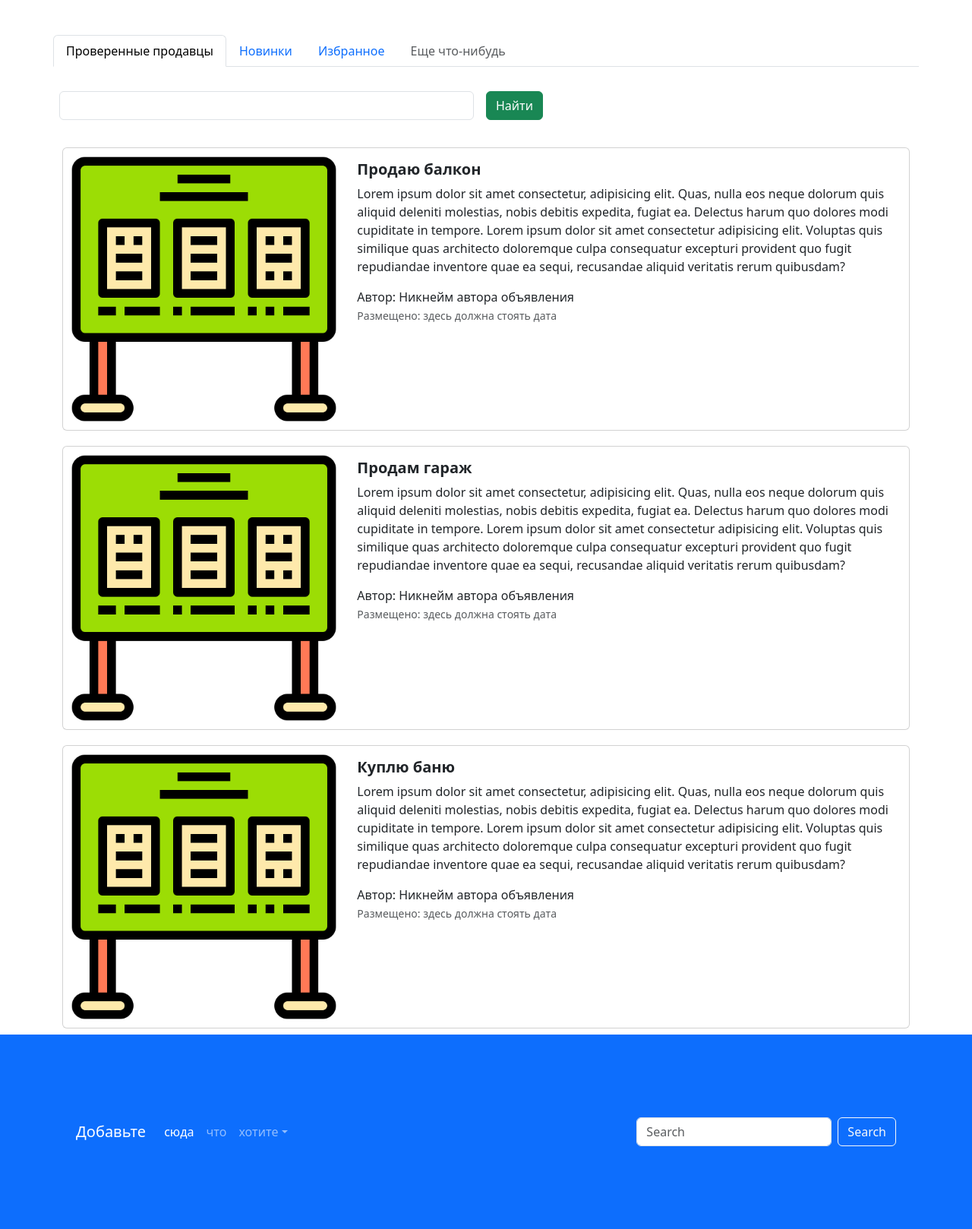
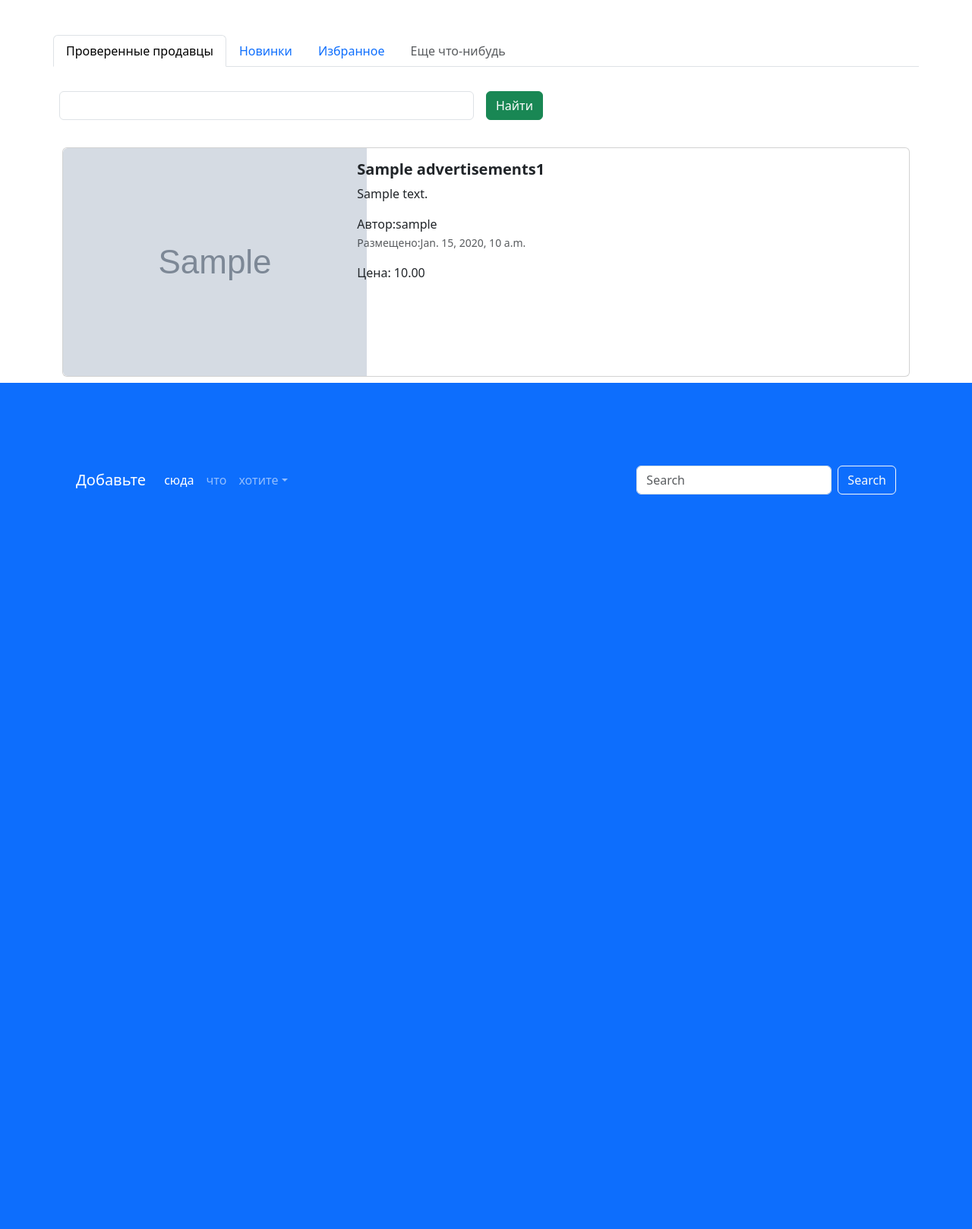
Before and after one commit to Rostendrikcs/Maximum_Edu, a Django app: page / in a window 1280 px wide. Shown: the part 702-2320 px from the top of the page at 76% size. After the commit the page ends 1353 px from the top, so only its background shows below. Run offline with Django 4.2, Linux system fonts and the light colour scheme; tables that the repository leaves empty hold one stand-in row (values such as "Sample post"); grey boxes marked "Sample" are stand-in pictures; some libraries are stand-ins or nearby versions.

Commit message:
new index

```diff
--- a/advertisements/template/index.html
+++ b/advertisements/template/index.html
@@ -27,7 +27,7 @@
     </a>
   </li>
   <li class="nav-item">
-    <a class="nav-link" href="advertisement-post">
+    <a class="nav-link" href="{% url 'adv_post' %}">
       <span style="font-weight: bold;">Разместить объявление</span>
     </a>
   </li>
@@ -104,88 +104,33 @@
       </div>
     </form>
   </div>
+  {% for adv in advertisements %}
   <div class="col">
     <div class="card mb-2" style="max-width: 1200px; margin-top: 20px;">
       <div class="row g-0">
         <div class="col-md-4">
           <a href="advertisement.html" class="nav-link">
-            <img src="img/adv.png" class="img-fluid rounded-start" alt="Card title">
+            <img src="{%if adv.image %} {{ adv.image.url }} {% else %} {% static 'img/adv.png' %} {% endif %}" class='img-flud rounded-start', alt="Cart title">
           </a>
         </div>
         <div class="col-md-8">
           <div class="card-body">
             <h5 class="card-title">
-              <a href="advertisement.html" class="nav-link"><strong>Продаю балкон</strong></a>
+              <a href="advertisement.html" class="nav-link"><strong>{{ adv.title }}</strong></a>
             </h5>
             <a href="advertisement.html" class="nav-link">
               <p class="card-text">
-                Lorem ipsum dolor sit amet consectetur, adipisicing elit. Quas, nulla eos neque dolorum quis aliquid
-                deleniti molestias, nobis debitis expedita, fugiat ea. Delectus harum quo dolores modi cupiditate in
-                tempore. Lorem ipsum dolor sit amet consectetur adipisicing elit. Voluptas quis similique quas
-                architecto doloremque culpa consequatur excepturi provident quo fugit repudiandae inventore quae ea
-                sequi, recusandae aliquid veritatis rerum quibusdam?
+                {{ adv.description }}
               </p>
-              <span>Автор: Никнейм автора объявления</span>
-              <p class="card-text"><small class="text-muted">Размещено: здесь должна стоять дата</small></p>
+              <span>Автор:{{ adv.user }}</span>
+              <p class="card-text"><small class="text-muted">Размещено:{{adv.created_time}}</small></p>
+              <span>Цена: {{ adv.price }}</span>
             </a>
           </div>
         </div>
       </div>
     </div>
-    <div class="card mb-2" style="max-width: 1200px; margin-top: 20px;">
-      <div class="row g-0">
-        <div class="col-md-4">
-          <a href="advertisement.html" class="nav-link">
-            <img src="img/adv.png" class="img-fluid rounded-start" alt="Card title">
-          </a>
-        </div>
-        <div class="col-md-8">
-          <div class="card-body">
-            <h5 class="card-title">
-              <a href="advertisement.html" class="nav-link"><strong>Продам гараж</strong></a>
-            </h5>
-            <a href="advertisement.html" class="nav-link">
-              <p class="card-text">
-                Lorem ipsum dolor sit amet consectetur, adipisicing elit. Quas, nulla eos neque dolorum quis aliquid
-                deleniti molestias, nobis debitis expedita, fugiat ea. Delectus harum quo dolores modi cupiditate in
-                tempore. Lorem ipsum dolor sit amet consectetur adipisicing elit. Voluptas quis similique quas
-                architecto doloremque culpa consequatur excepturi provident quo fugit repudiandae inventore quae ea
-                sequi, recusandae aliquid veritatis rerum quibusdam?
-              </p>
-              <span>Автор: Никнейм автора объявления</span>
-              <p class="card-text"><small class="text-muted">Размещено: здесь должна стоять дата</small></p>
-            </a>
-          </div>
-        </div>
-      </div>
-    </div>
-    <div class="card mb-2" style="max-width: 1200px; margin-top: 20px;">
-      <div class="row g-0">
-        <div class="col-md-4">
-          <a href="advertisement.html" class="nav-link">
-            <img src="img/adv.png" class="img-fluid rounded-start" alt="Card title">
-          </a>
-        </div>
-        <div class="col-md-8">
-          <div class="card-body">
-            <h5 class="card-title">
-              <a href="advertisement.html" class="nav-link"><strong>Куплю баню</strong></a>
-            </h5>
-            <a href="advertisement.html" class="nav-link">
-              <p class="card-text">
-                Lorem ipsum dolor sit amet consectetur, adipisicing elit. Quas, nulla eos neque dolorum quis aliquid
-                deleniti molestias, nobis debitis expedita, fugiat ea. Delectus harum quo dolores modi cupiditate in
-                tempore. Lorem ipsum dolor sit amet consectetur adipisicing elit. Voluptas quis similique quas
-                architecto doloremque culpa consequatur excepturi provident quo fugit repudiandae inventore quae ea
-                sequi, recusandae aliquid veritatis rerum quibusdam?
-              </p>
-              <span>Автор: Никнейм автора объявления</span>
-              <p class="card-text"><small class="text-muted">Размещено: здесь должна стоять дата</small></p>
-            </a>
-          </div>
-        </div>
-      </div>
-    </div>
+  {%endfor%}
   </div>
 </div>
 <footer style="padding: 100px;" class="bg-primary">
```
